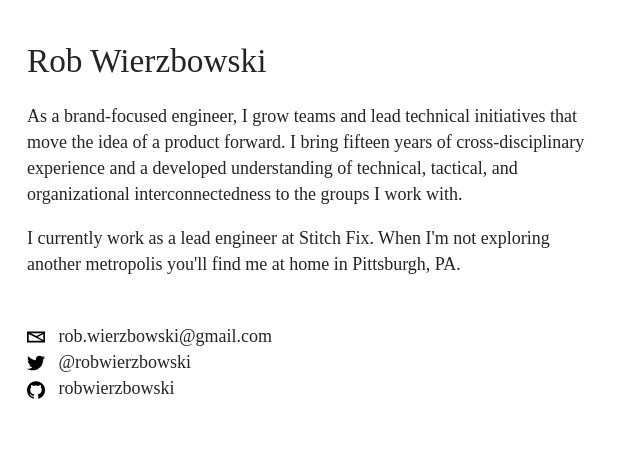
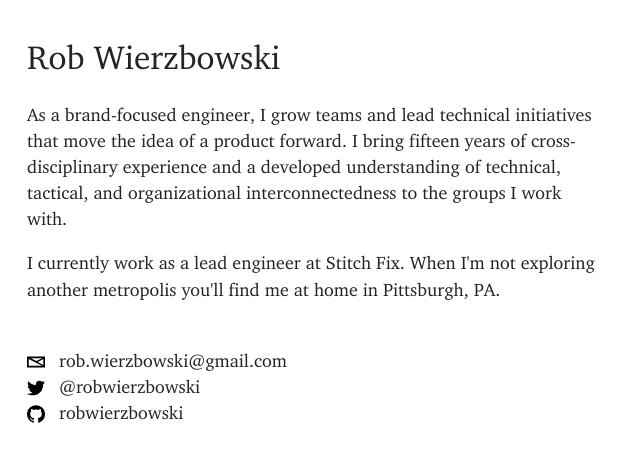
Before and after one commit to robwierzbowski/rw-metal, a website: page src/index.html in a window 1280 px wide. Shown: the whole page, without its empty margins (0-640 px from the left). Drawn offline with Linux system fonts and the light colour scheme.

Commit message:
Temporarily use non-subsetted charter webfonts

```diff
--- a/src/css.css
+++ b/src/css.css
@@ -2,19 +2,23 @@
 
 /* Font defs */
 
-/* TODO: Generate these files */
+/* TODO: Generate andp point these defs to subsetted font files */
 /* TODO: Preload these in HEAD? Or inline and remove FOUT entirely? No that's not user right, but maybe test */
 @font-face {
-  font-family: "Charter BT Subset";
-  src: inline-font("assets/fonts/charter-bt-roman-subset.mv1.woff2") format('woff2');
+  font-family: "Charter BT";
+  src:
+    url("/assets/charter-bt-roman.mv1.woff2") format('woff2'),
+    url("/assets/charter-bt-roman.mv1.woff") format('woff');
   font-weight: normal;
   font-style: normal;
   font-display: swap;
 }
 
 @font-face {
-  font-family: "Charter BT Subset";
-  src: inline-font("assets/fonts/charter-bt-italic-subset.mv1.woff2") format('woff2');
+  font-family: "Charter BT";
+  src:
+    url("/assets/charter-bt-italic.mv1.woff2") format('woff2'),
+    url("/assets/charter-bt-italic.mv1.woff") format('woff');
   font-weight: normal;
   font-style: italic;
   font-display: swap;
@@ -93,7 +97,7 @@ a:visited {
 :root {
   color: hsl(0, 0%, 14%); /* off-black */
   line-height: 1.45; /* or maybe 1.4 */
-  font-family: "Charter BT Subset", "Times New Roman", serif;
+  font-family: "Charter BT", "Times New Roman", serif;
   font-size: 112.5%; /* 18px */
   font-synthesis: none; /* disable faux font variants */
   background-color: white;
```
Also changed, not shown: src/assets/charter-bt-italic.mv1.woff (added), src/assets/charter-bt-italic.mv1.woff2 (added), src/assets/charter-bt-roman.mv1.woff (added), src/assets/charter-bt-roman.mv1.woff2 (added).
